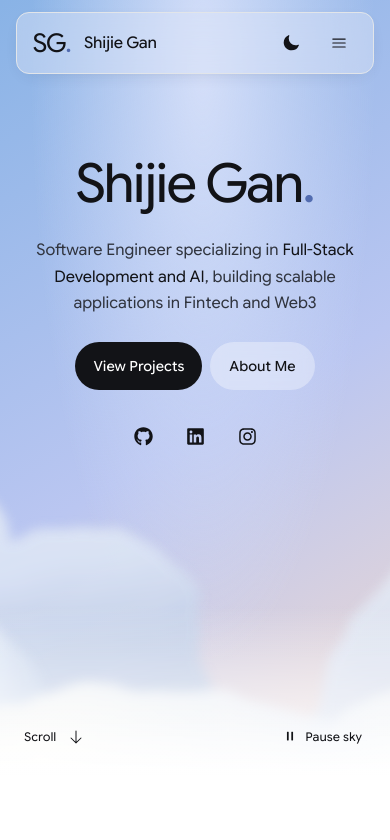
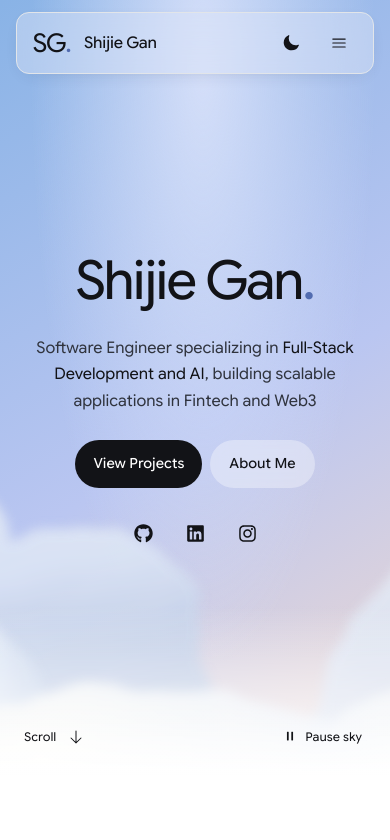
Before and after one commit to sgan0420/portfolio, a Next.js app: page / in a window 390 px wide. Shown: the top 840 px of the page. Built offline with nearby package versions, Linux system fonts and the light colour scheme.

Commit message:
fix: center the mobile homepage hero

```diff
--- a/src/app/globals.css
+++ b/src/app/globals.css
@@ -1803,8 +1803,8 @@ a:active .navigation-card {
   }
   .hero-inner {
     min-height: max(690px, 92svh);
-    padding: 155px 24px 175px;
-    align-items: flex-start;
+    padding: 128px 24px 96px;
+    align-items: center;
   }
   .hero h1 {
     font-size: clamp(54px, 12.8vw, 88px);
```
